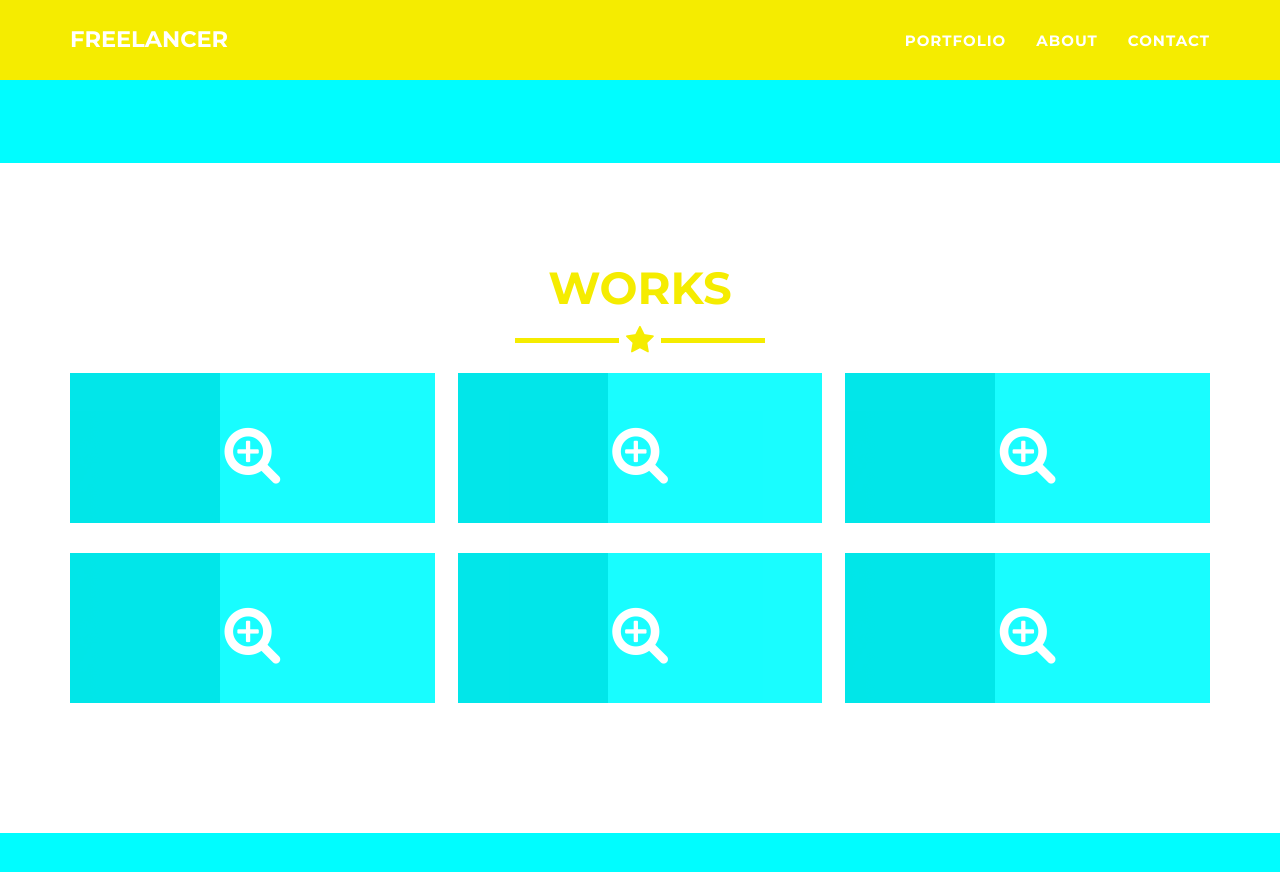
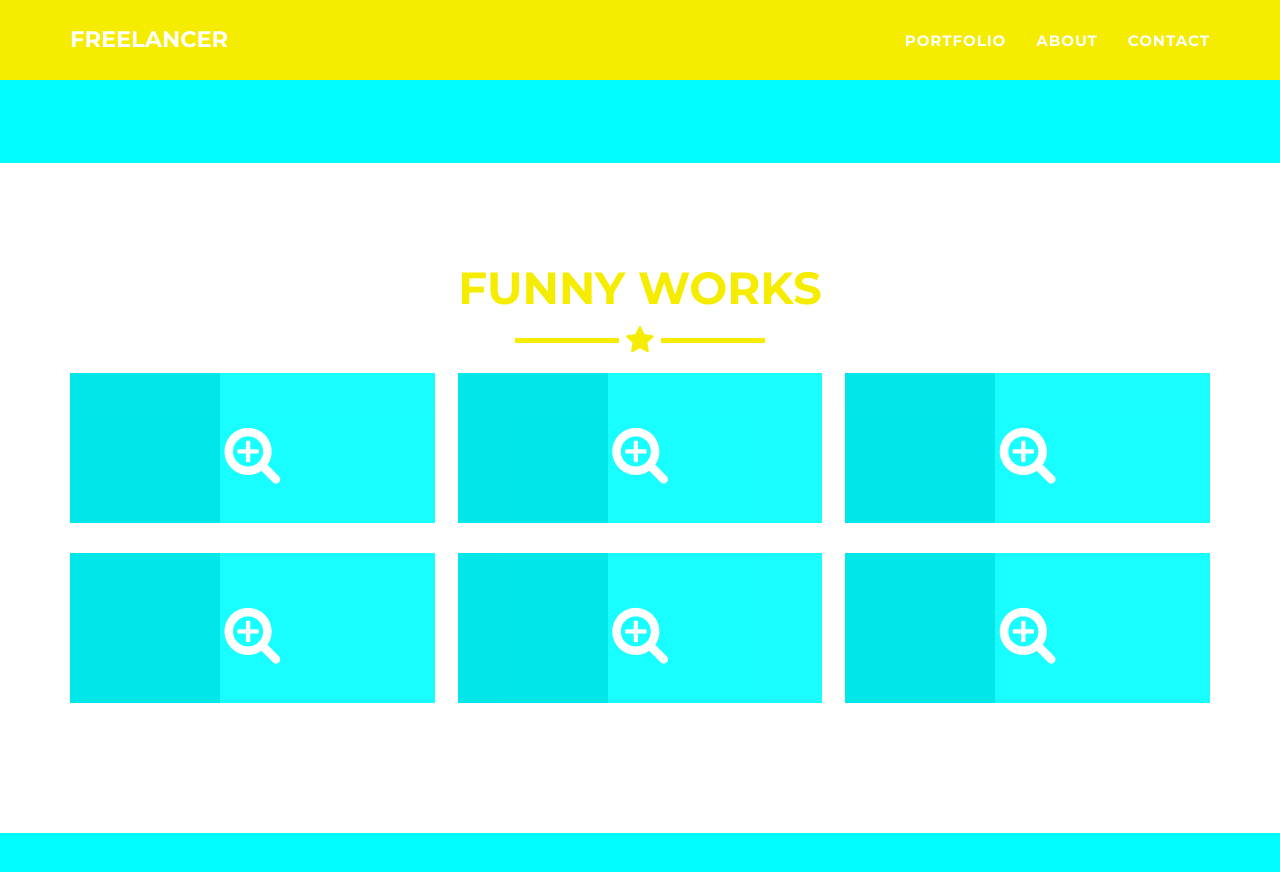
Before and after one commit to heydavid-dev/freelancer-4-260, a Jekyll site: the page built from index.html, in a window 1280 px wide and 900 px high, scrolled down 606 px. Shown: the top 872 px of the window. Built offline with Jekyll 4.4.1, drawn with Linux system fonts in a browser that asks for light colours.

Commit message:
Update _config.yml

```diff
--- a/_config.yml
+++ b/_config.yml
@@ -30,7 +30,7 @@ about:
 contact:
   title: Contact Me
 portfolio:
-  title: Works
+  title: Funny Works
 footer:
   location: Location
   credits: Credits
```
